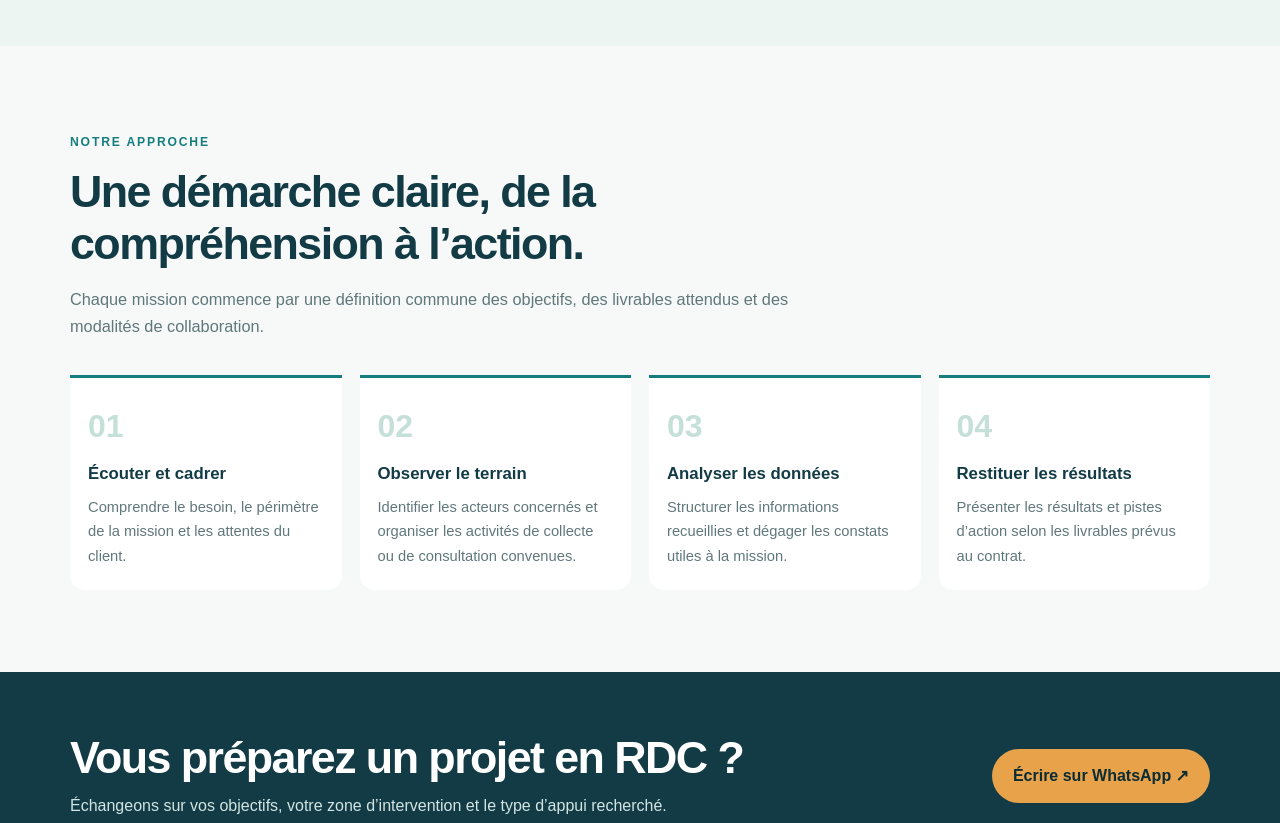
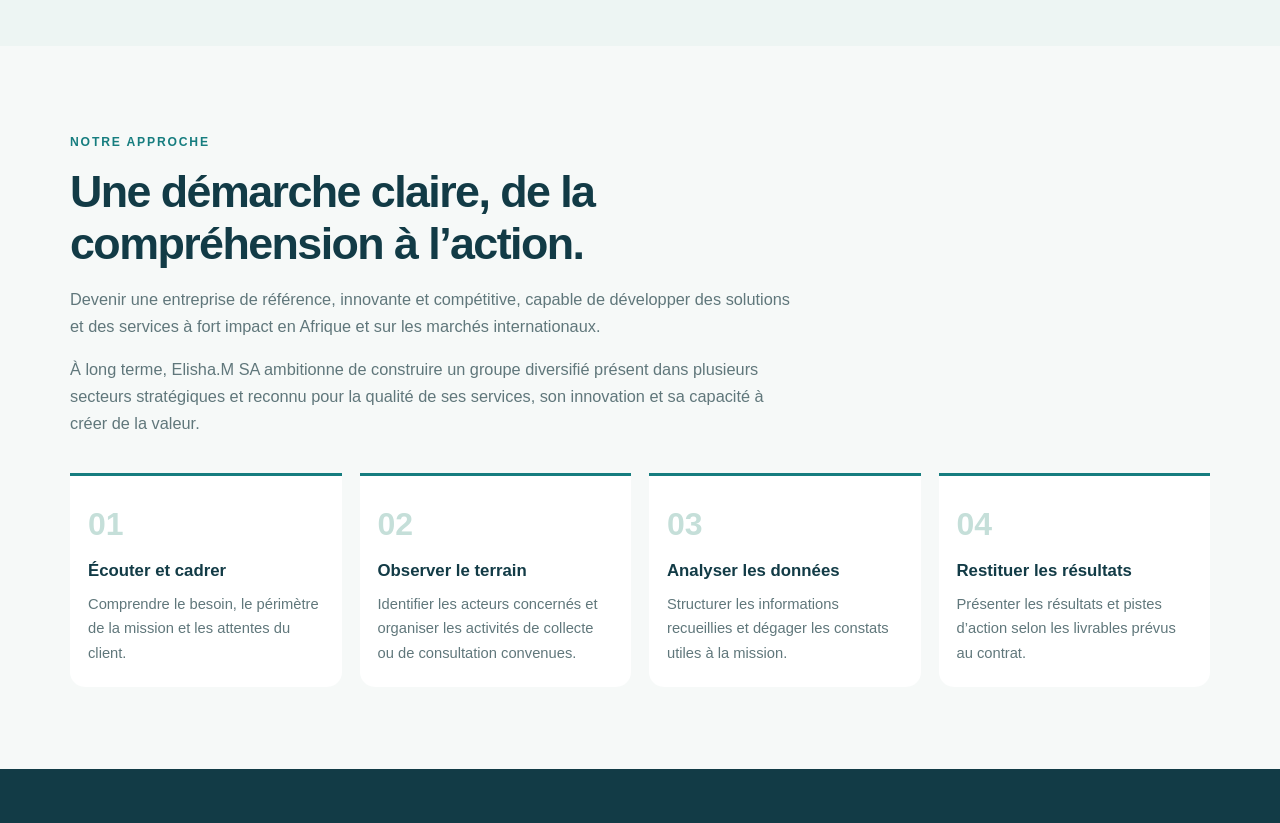
Before and after one commit to btechdrcsa/Elisha.M, a plain HTML site: page index.html in a window 1280 px wide. Shown: the part 2720-3543 px from the top of the page. Drawn offline with Linux system fonts and the light colour scheme.

Commit message:
Update index.html

```diff
--- a/index.html
+++ b/index.html
@@ -80,7 +80,7 @@ footer{background:#092830;color:#c9ddda;padding:27px 0;font-size:.88rem}.footer-
   </div>
 </section>
 <section id="approche">
-  <div class="container"><div class="section-head"><span class="section-kicker">Notre approche</span><h2>Une démarche claire, de la compréhension à l’action.</h2><p>Chaque mission commence par une définition commune des objectifs, des livrables attendus et des modalités de collaboration.</p></div>
+  <div class="container"><div class="section-head"><span class="section-kicker">Notre approche</span><h2>Une démarche claire, de la compréhension à l’action.</h2><p>Devenir une entreprise de référence, innovante et compétitive, capable de développer des solutions et des services à fort impact en Afrique et sur les marchés internationaux.</p><p>À long terme, Elisha.M SA ambitionne de construire un groupe diversifié présent dans plusieurs secteurs stratégiques et reconnu pour la qualité de ses services, son innovation et sa capacité à créer de la valeur.</p></div>
     <div class="approach-grid">
       <article class="step"><div class="step-num">01</div><h3>Écouter et cadrer</h3><p>Comprendre le besoin, le périmètre de la mission et les attentes du client.</p></article>
       <article class="step"><div class="step-num">02</div><h3>Observer le terrain</h3><p>Identifier les acteurs concernés et organiser les activités de collecte ou de consultation convenues.</p></article>
```
